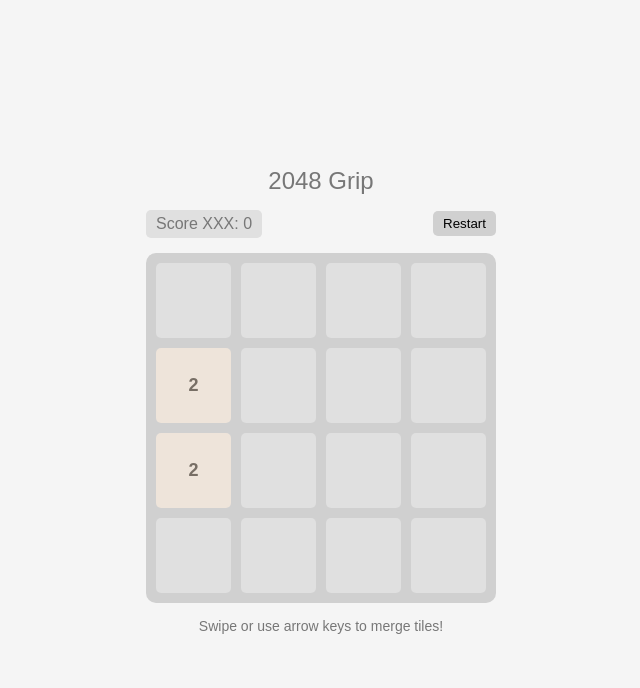
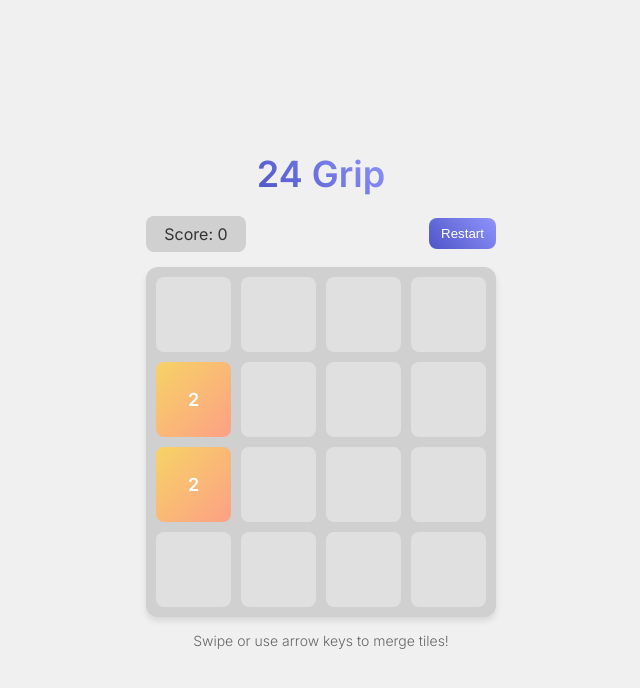
Before and after one commit to Cadmusyiu/2048-merger, a plain HTML site: page index.html in a window 1280 px wide. Shown: the whole page, without its empty margins (319-959 px from the left). Drawn offline with Linux system fonts and the light colour scheme.

Commit message:
Update index.html

```diff
--- a/index.html
+++ b/index.html
@@ -3,8 +3,19 @@
 <head>
     <meta charset="UTF-8">
     <meta name="viewport" content="width=device-width, initial-scale=1.0, maximum-scale=1.0, user-scalable=no">
-    <title>2048 Grip</title>
+    <title>24 Grip</title>
+    <link href="https://fonts.googleapis.com/css2?family=Inter:wght@300;400;600&display=swap" rel="stylesheet">
     <style>
+        :root {
+            --bg-primary: #f0f0f0;
+            --text-primary: #333;
+            --text-secondary: #666;
+            --board-bg: #d0d0d0;
+            --tile-bg: #e0e0e0;
+            --gradient-start: #4e54c8;
+            --gradient-end: #8f94fb;
+        }
+
         * {
             box-sizing: border-box;
             touch-action: none;
@@ -15,13 +26,13 @@
         }
 
         body {
-            font-family: Arial, sans-serif;
+            font-family: 'Inter', sans-serif;
             display: flex;
             justify-content: center;
             align-items: center;
             height: 100vh;
-            background-color: #f5f5f5;
-            color: #777;
+            background-color: var(--bg-primary);
+            color: var(--text-primary);
         }
 
         .container {
@@ -31,9 +42,15 @@
         }
 
         .game-title {
-            font-size: 24px;
-            margin-bottom: 15px;
-            color: #777;
+            font-size: 36px;
+            margin-bottom: 20px;
+            font-weight: 600;
+            background: linear-gradient(45deg, var(--gradient-start), var(--gradient-end));
+            -webkit-background-clip: text;
+            -webkit-text-fill-color: transparent;
+            background-clip: text;
+            text-fill-color: transparent;
+            display: inline-block;
         }
 
         .header {
@@ -44,66 +61,74 @@
         }
 
         #score {
-            background-color: #e0e0e0;
-            padding: 5px 10px;
-            border-radius: 5px;
+            background-color: var(--board-bg);
+            padding: 8px 12px;
+            border-radius: 8px;
             font-size: 16px;
+            min-width: 100px;
+            font-weight: 400;
         }
 
         #restart-btn {
-            background-color: #d0d0d0;
+            background: linear-gradient(45deg, var(--gradient-start), var(--gradient-end));
+            color: white;
             border: none;
-            padding: 5px 10px;
-            border-radius: 5px;
+            padding: 8px 12px;
+            border-radius: 8px;
             cursor: pointer;
+            font-weight: 500;
+            transition: transform 0.2s ease;
+        }
+
+        #restart-btn:active {
+            transform: scale(0.95);
         }
 
         #game-board {
             display: grid;
             grid-template-columns: repeat(4, 1fr);
             gap: 10px;
-            background-color: #d0d0d0;
-            border-radius: 10px;
+            background-color: var(--board-bg);
+            border-radius: 12px;
             padding: 10px;
             aspect-ratio: 1 / 1;
+            box-shadow: 0 4px 6px rgba(0,0,0,0.1);
         }
 
         .tile {
             aspect-ratio: 1 / 1;
-            background-color: #e0e0e0;
-            border-radius: 5px;
+            background-color: var(--tile-bg);
+            border-radius: 8px;
             display: flex;
             justify-content: center;
             align-items: center;
             font-size: 18px;
-            font-weight: bold;
+            font-weight: 600;
+            color: var(--text-secondary);
+            transition: all 0.2s ease;
         }
 
-        /* Tile color schemes */
-        .tile-2 { background-color: #eee4da; color: #776e65; }
-        .tile-4 { background-color: #ede0c8; color: #776e65; }
-        .tile-8 { background-color: #f2b179; color: white; }
-        .tile-16 { background-color: #f59563; color: white; }
-        .tile-32 { background-color: #f67c5f; color: white; }
-        .tile-64 { background-color: #f65e3b; color: white; }
-        .tile-128 { background-color: #edcf72; color: white; }
-        .tile-256 { background-color: #edcc61; color: white; }
-        .tile-512 { background-color: #edc850; color: white; }
-        .tile-1024 { background-color: #edc53f; color: white; }
-        .tile-2048 { background-color: #edc22e; color: white; }
+        /* Tile color schemes with subtle gradients */
+        .tile-2 { background: linear-gradient(135deg, #f6d365 0%, #fda085 100%); color: white; }
+        .tile-4 { background: linear-gradient(135deg, #a1c4fd 0%, #c2e9fb 100%); color: white; }
+        .tile-8 { background: linear-gradient(135deg, #a8e063 0%, #56ab2f 100%); color: white; }
+        .tile-16 { background: linear-gradient(135deg, #ff9a9e 0%, #fad0c4 100%); color: white; }
+        .tile-32 { background: linear-gradient(135deg, #4facfe 0%, #00f2fe 100%); color: white; }
+        .tile-64 { background: linear-gradient(135deg, #43e97b 0%, #38f9d7 100%); color: white; }
 
         #instructions {
             margin-top: 15px;
-            color: #777;
+            color: var(--text-secondary);
             font-size: 14px;
+            font-weight: 300;
         }
     </style>
 </head>
 <body>
     <div class="container">
-        <div class="game-title">2048 Grip</div>
+        <div class="game-title">24 Grip</div>
         <div class="header">
-            <div id="score">Score XXX: <span id="score-value">0</span></div>
+            <div id="score">Score: <span id="score-value">0</span></div>
             <button id="restart-btn">Restart</button>
         </div>
         <div id="game-board"></div>
```
